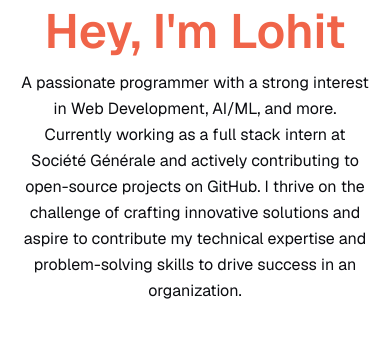
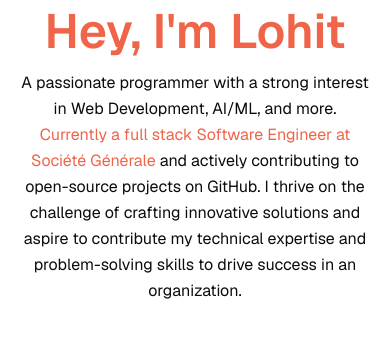
Before and after one commit to Lohit-pro/Portfolio_v2, a Next.js app: page / in a window 390 px wide. Shown: the part 221-564 px from the top of the page. Built offline with nearby package versions, Linux system fonts and the light colour scheme.

Commit message:
update: herosection

```diff
--- a/src/app/_components/HeroSection.tsx
+++ b/src/app/_components/HeroSection.tsx
@@ -20,9 +20,17 @@ function HeroSection() {
         </span>
         <div>
           A passionate programmer with a strong interest in Web Development,
-          AI/ML, and more. Currently working as a full stack intern at Société
-          Générale and actively contributing to open-source projects on GitHub. I
-          thrive on the challenge of crafting innovative solutions and aspire to
+          AI/ML, and more. {" "}
+          <Link
+            href="https://www.societegenerale.com/en"
+            target="_blank"
+            className="text-secondary md:hover:underline"
+          >
+            Currently a full stack Software Engineer
+            at Société Générale
+          </Link>{" "}
+          and actively contributing to open-source projects on GitHub. I thrive
+          on the challenge of crafting innovative solutions and aspire to
           contribute my technical expertise and problem-solving skills to drive
           success in an organization.
         </div>
```
